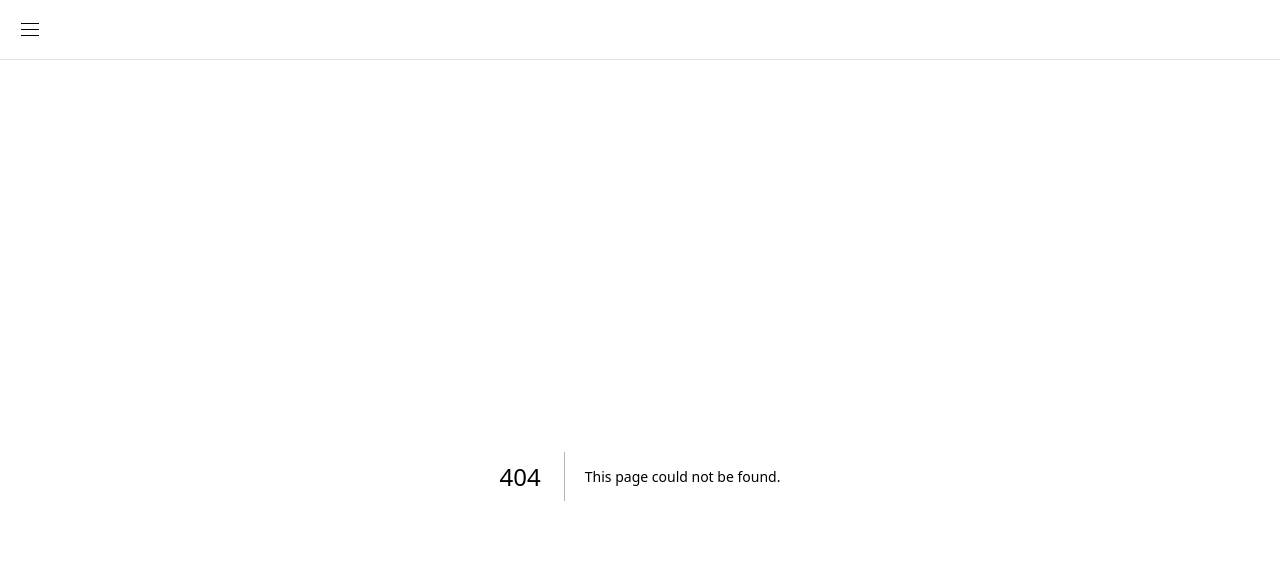
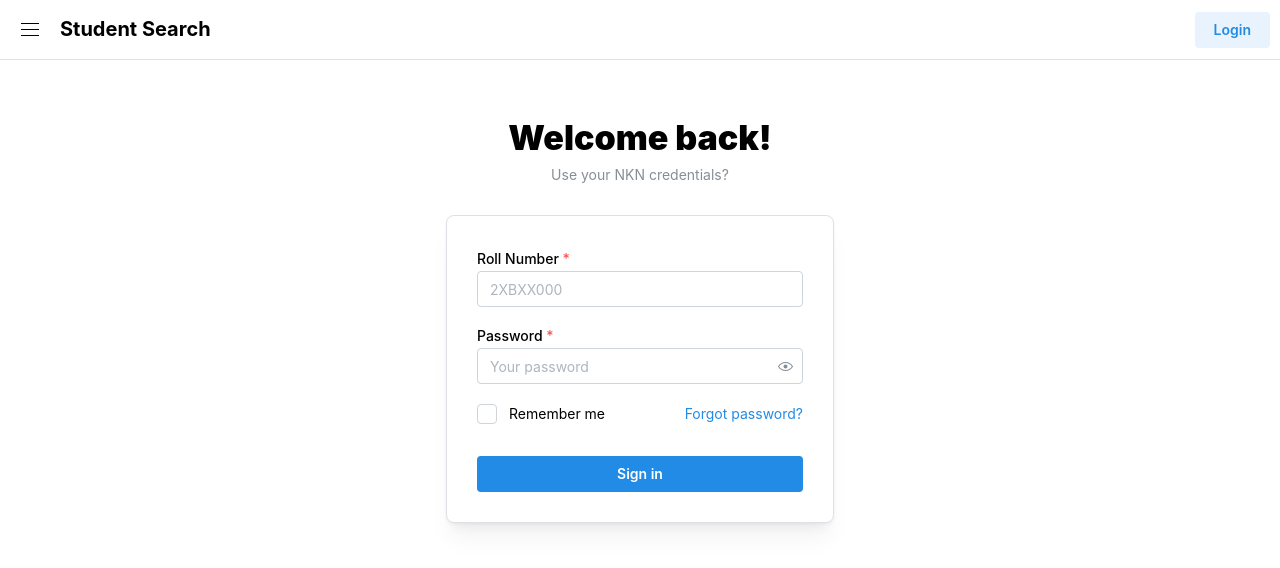
Before and after one commit to Zapper9982/StudentSearch, a Next.js app: page /login in a window 1280 px wide. Before the commit this address had no page. Shown: the top 568 px of the page. Built offline with nearby package versions, Linux system fonts and the light colour scheme.

Commit message:
add update

```diff
--- /dev/null
+++ b/app/Components/Authentication.module.css
@@ -0,0 +1,4 @@
+.title {
+  font-family: Greycliff CF, var(--mantine-font-family);
+  font-weight: 900;
+}
--- /dev/null
+++ b/app/Components/Authentication.tsx
@@ -0,0 +1,83 @@
+"use client";
+import {
+  Anchor,
+  Button,
+  Checkbox,
+  Container,
+  Group,
+  Paper,
+  PasswordInput,
+  Text,
+  TextInput,
+  Title,
+} from "@mantine/core";
+import classes from "./Authentication.module.css";
+import { useState } from "react";
+
+export default function AuthenticationTitle() {
+  const [username, setUsername] = useState("");
+  const [password, setPassword] = useState("");
+
+  async function login() {
+    const response = await fetch("http://localhost:5000/user/login", {
+      method: "POST",
+      headers: {
+        "Content-Type": "application/json",
+      },
+      body: JSON.stringify({
+        username: username,
+        password: password,
+      }),
+    });
+    const data = await response.json();
+    if (!data["error"]) {
+      //   console.log(data);
+      localStorage.setItem("token", data[0]["token"]);
+      localStorage.setItem("roll", username);
+      window.location.href = "/Search";
+    }
+  }
+
+  return (
+    <Container size={420} my={40}>
+      <Title ta="center" className={classes.title}>
+        Welcome back!
+      </Title>
+      <Text c="dimmed" size="sm" ta="center" mt={5}>
+        Use your NKN credentials?{" "}
+        {/* <Anchor size="sm" component="button">
+          Create account
+        </Anchor> */}
+      </Text>
+
+      <Paper withBorder shadow="md" p={30} mt={30} radius="md">
+        <TextInput
+          label="Roll Number"
+          placeholder="2XBXX000"
+          required
+          onChange={(e) => {
+            setUsername(e.target.value);
+          }}
+        />
+        <PasswordInput
+          label="Password"
+          placeholder="Your password"
+          required
+          mt="md"
+          onChange={(e) => {
+            setPassword(e.target.value);
+          }}
+        />
+        <Group justify="space-between" mt="lg">
+          <Checkbox label="Remember me" />
+          <Anchor component="button" size="sm">
+            Forgot password?
+          </Anchor>
+        </Group>
+        <Button fullWidth mt="xl" onClick={login}>
+          Sign in
+        </Button>
+      </Paper>
+    </Container>
+  );
+}
--- a/app/Components/UserCard.tsx
+++ b/app/Components/UserCard.tsx
@@ -52,7 +52,7 @@ export default function UserCard({ name, phone, mail, rollno }: UserCardProps) {
           >
             Mail
           </Button>
-          <Button variant="light" component="a" href={"/profile/" + rollno}>
+          <Button variant="light" component="a" href={"/Profile/" + rollno}>
             Profile
           </Button>
         </Stack>
--- a/app/layout.jsx
+++ b/app/layout.jsx
@@ -2,11 +2,12 @@
 // All packages except `@mantine/hooks` require styles imports
 "use client"
 
-import { AppShell, Burger, ColorSchemeScript, Group, MantineProvider, Skeleton } from '@mantine/core';
+import { AppShell, Burger, Button, ColorSchemeScript, Group, MantineProvider, Skeleton,Text } from '@mantine/core';
 import '@mantine/core/styles.css';
 import './globals.css'
 import { useDisclosure } from '@mantine/hooks';
 import { NavbarSearch } from './Components/Navbar';
+import { useEffect, useState } from 'react';
 // export const metadata = {
 //   title: 'My Mantine app',
 //   description: 'I have followed setup instructions carefully',
@@ -17,6 +18,12 @@ export default function RootLayout({
 }) {
   const [mobileOpened, { toggle: toggleMobile }] = useDisclosure(false);
   const [desktopOpened, { toggle: toggleDesktop }] = useDisclosure(false);
+  const [user, setUser] = useState("");
+
+  useEffect(() => {
+    localStorage.getItem("roll") && setUser(localStorage.getItem("roll"));
+  });
+
 
   return (
     <html lang="en">
@@ -35,15 +42,23 @@ export default function RootLayout({
       padding="md"
     >
       <AppShell.Header style={{backdropFilter: 'blur(20px)'}}>
-        <Group h="100%" px="md">
+        <Group h="100%" px="md" style={{position: "relative"}}>
           <Burger opened={mobileOpened} onClick={toggleMobile} hiddenFrom="sm" size="sm" />
           <Burger opened={desktopOpened} onClick={toggleDesktop} visibleFrom="sm" size="sm" />
-          {/* <MantineLogo size={30} /> */}
+          <Text size="xl" fw={700}>Student Search</Text>
+          {user ? (
+            <Button variant='light' style={{position:"absolute",right:"10px"}} component='a' href='/Account/edit'>
+              Welcome {user}
+            </Button>
+          ) : (
+            <Button variant='light' component='a' href='/login' style={{position:"absolute",right:"10px"}}>
+              Login
+            </Button>
+          )}
         </Group>
       </AppShell.Header>
       <AppShell.Navbar>
         <NavbarSearch/>
-
       </AppShell.Navbar>
       <AppShell.Main>{children}</AppShell.Main>
     </AppShell>
--- /dev/null
+++ b/app/login/page.jsx
@@ -0,0 +1,7 @@
+import AuthenticaionTitle from "../Components/Authentication";
+
+export default function login(){
+    return(
+        <AuthenticaionTitle />
+    )
+}
```
Also changed, not shown: app/Account/[edit]/page.tsx (+63 -25 lines).
